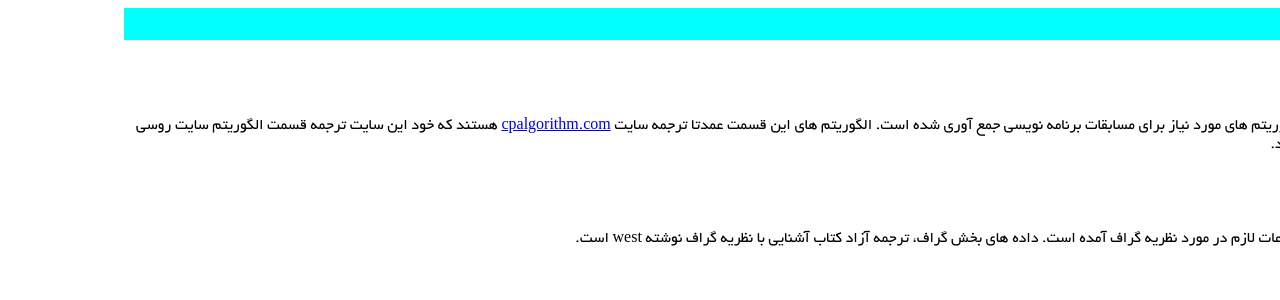
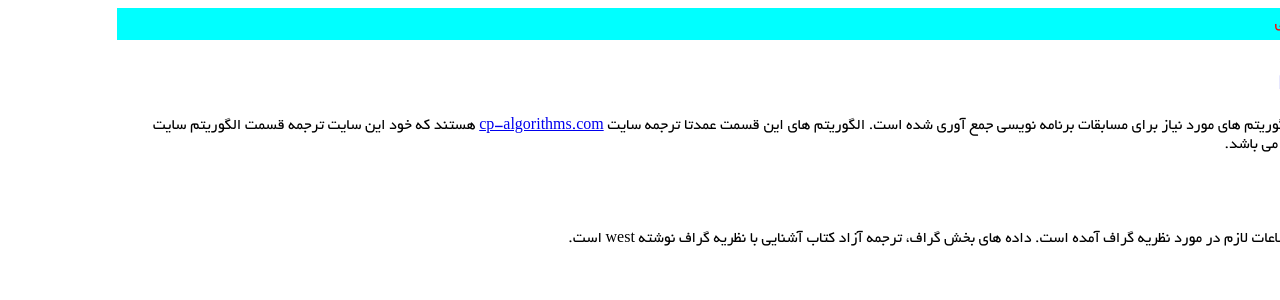
Before and after one commit to shaazzz/FarsiCP, a Jekyll site: the page built from wiki/index.md, in a window 1280 px wide. Shown: the top 300 px of the page. Built offline with Jekyll 4.4.1, drawn with Linux system fonts in a browser that asks for light colours; our own code applies the rules of GitHub Pages for plain Markdown files.

Commit message:
Update index.md

```diff
--- a/wiki/index.md
+++ b/wiki/index.md
@@ -4,8 +4,8 @@ layout: Default
 
 # [الگوریتم](algorithm)
 در این قسمت الگوریتم های مورد نیاز برای مسابقات برنامه نویسی جمع آوری شده است.
-الگوریتم های این قسمت عمدتا ترجمه سایت [cpalgorithm.com](cpalgorithm.com) هستند که خود این سایت
-ترجمه قسمت الگوریتم سایت روسی [emaxx.ru](emaxx.ru) می باشد.
+الگوریتم های این قسمت عمدتا ترجمه سایت [cp-algorithms.com](https://cp-algorithms.com) هستند که خود این سایت
+ترجمه قسمت الگوریتم سایت روسی [emaxx.ru](https://emaxx.ru) می باشد.
 
 # [گراف](graph)
 در این قسمت اطلاعات لازم در مورد نظریه گراف آمده است.
```
